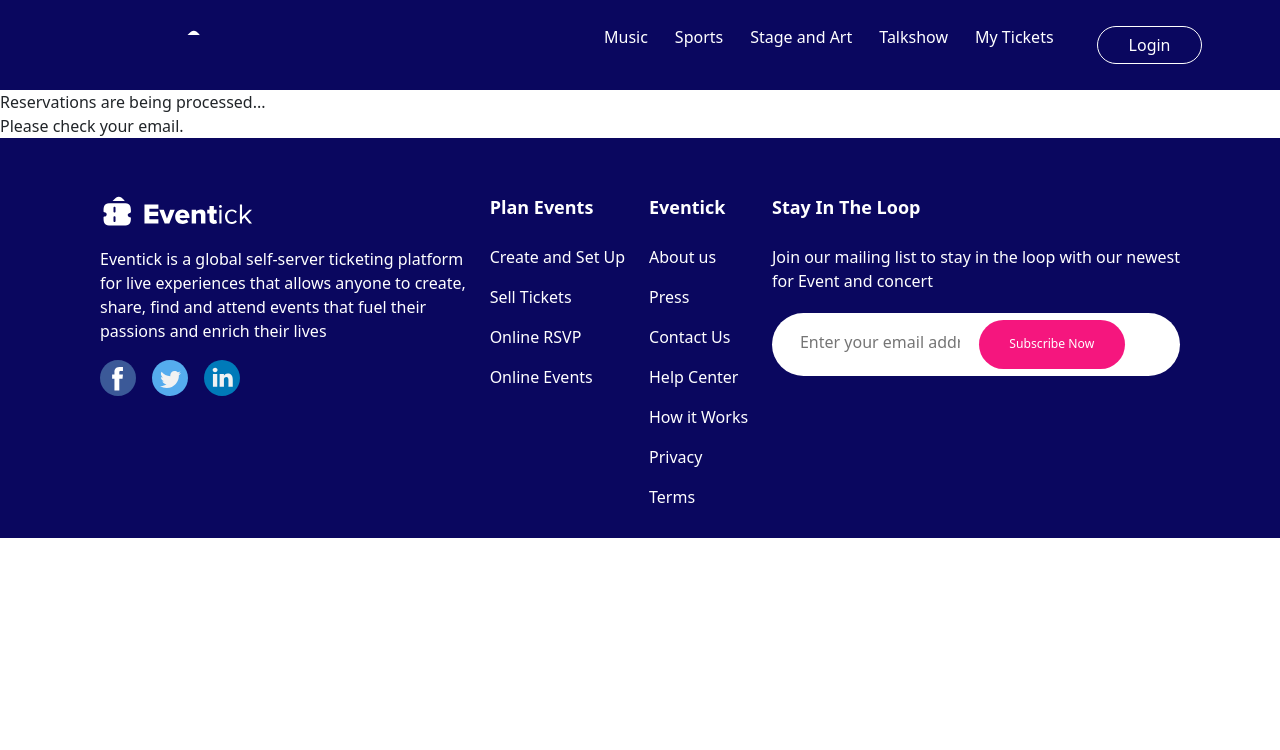
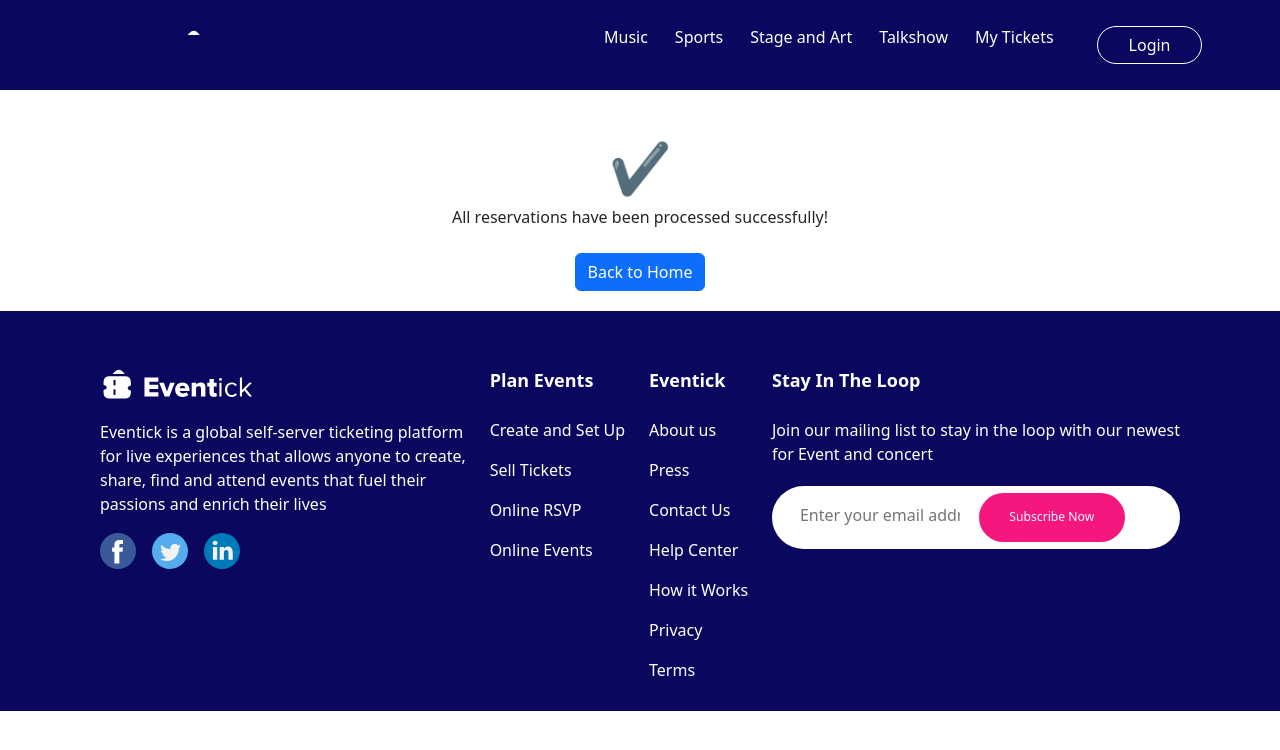
Before and after one commit to nguyenluongson06/projectfix4, a React (Create React App) app in the folder projectfix2-main/: page /reservation-processing in a window 1280 px wide. Shown: the top 750 px of the page. Built offline with nearby package versions, Linux system fonts and the light colour scheme.

Commit message:
finish add reservations

```diff
--- a/projectfix2-main/src/component/HomePage/HeaderHome.js
+++ b/projectfix2-main/src/component/HomePage/HeaderHome.js
@@ -123,7 +123,7 @@ const HeaderHome = ({ image1, image2 }) => {
 								</a>
 							</li>
 							<li className='nav-item'>
-								<a className='nav-link text-white' href='/my-tickets'>
+								<a className='nav-link text-white' href='/cart'>
 									My Tickets
 								</a>
 							</li>
--- /dev/null
+++ b/projectfix2-main/src/component/ReservationProcess/ReservationProcess.css
@@ -0,0 +1,35 @@
+.reservation-process-container {
+	text-align: center;
+	padding: 20px;
+}
+
+.progress-container {
+	margin-top: 20px;
+}
+
+.progress-bar-wrapper {
+	width: 100%;
+	background-color: #e0e0e0;
+	border-radius: 10px;
+	overflow: hidden;
+	height: 20px;
+	margin: 10px auto;
+	max-width: 400px;
+}
+
+.progress-bar {
+	height: 100%;
+	background-color: #4caf50;
+	transition: width 0.3s ease-in-out;
+}
+
+.checkmark {
+	font-size: 50px;
+	color: #4caf50;
+	margin-top: 20px;
+}
+
+.error-message {
+	color: red;
+	margin-top: 20px;
+}
--- a/projectfix2-main/src/component/ReservationProcess/ReservationProcess.js
+++ b/projectfix2-main/src/component/ReservationProcess/ReservationProcess.js
@@ -1,13 +1,75 @@
-import React, { useState } from 'react';
+import React, { useState, useEffect } from 'react';
+import { useSelector, useDispatch } from 'react-redux';
 import { useNavigate } from 'react-router-dom';
 import ReservationAPI from '../api/Reservation';
-import { useSelector, useDispatch } from 'react-redux';
+import './ReservationProcess.css'; // Add styles for progress bar and checkmark if needed
 
 export default function ReservationProcess() {
+	const cart = useSelector((state) => state.cart); // Access the cart state
+	const items = cart.ticket_list;
+
+	const [progress, setProgress] = useState(0); // Track progress
+	const [isCompleted, setIsCompleted] = useState(false); // Track completion
+	const [error, setError] = useState(null); // Track errors
+	const navigate = useNavigate();
+
+	useEffect(() => {
+		const createReservations = async () => {
+			const totalTickets = items.reduce(
+				(total, event) => total + event.tickets.length,
+				0,
+			);
+			let completedTickets = 0;
+
+			for (const event of items) {
+				for (const ticket of event.tickets) {
+					const reservationData = {
+						ticketId: ticket.id,
+						quantity: ticket.quantity || 1, // Ensure a quantity is provided
+					};
+
+					try {
+						await ReservationAPI.createReservation(reservationData);
+						completedTickets += 1;
+						setProgress((completedTickets / totalTickets) * 100); // Update progress
+					} catch (err) {
+						setError(`Failed to create reservation for ticket ${ticket.id}`);
+						console.error(err);
+					}
+				}
+			}
+
+			setIsCompleted(true); // Mark as completed
+		};
+
+		createReservations();
+	}, [items]);
+
 	return (
-		<div>
-			<div>Reservations are being processed...</div>
-			<div>Please check your email.</div>
+		<div className='reservation-process-container'>
+			<div className='progress-container'>
+				{!isCompleted ? (
+					<>
+						<div>Reservations are being processed...</div>
+						<div className='progress-bar-wrapper'>
+							<div
+								className='progress-bar'
+								style={{ width: `${progress}%` }}></div>
+						</div>
+					</>
+				) : (
+					<>
+						<div className='checkmark'>✔</div>
+						<div>All reservations have been processed successfully!</div>
+					</>
+				)}
+			</div>
+			{error && <div className='error-message'>{error}</div>}
+			{isCompleted && (
+				<button className='btn btn-primary mt-4' onClick={() => navigate('/')}>
+					Back to Home
+				</button>
+			)}
 		</div>
 	);
 }
--- a/projectfix2-main/src/component/api/Reservation.js
+++ b/projectfix2-main/src/component/api/Reservation.js
@@ -11,27 +11,29 @@ const ReservationAPI = {
 	 */
 	createReservation: async (reservationData) => {
 		try {
-			const token = TokenManager.getToken();
-			const response = await fetch(`${API_BASE_URL}/create`, {
+			const token = TokenManager.getToken(); // Retrieve token
+			const response = await fetch('http://localhost:8080/api/reservations/create', {
 				method: 'POST',
 				headers: {
-					Authorization: `Bearer ${token}`,
+					'Content-Type': 'application/json',
+					Authorization: `Bearer ${token}`, // Include token
 				},
 				body: JSON.stringify(reservationData),
 			});
-			console.log(response);
-			return response.data;
+
+			if (!response.ok) {
+				// Handle non-200 responses
+				const errorData = await response.json();
+				throw new Error(errorData.message || 'Failed to create reservation');
+			}
+
+			return await response.json(); // Parse JSON response
 		} catch (error) {
-			console.error(
-				'Error creating reservation:',
-				error.response?.data || error.message,
-			);
-			if (error.response?.status === 500) {
-				throw new Error('Internal Server Error: Unable to create reservation.');
-			}
+			console.error('Error creating reservation:', error.message || error);
 			throw error;
 		}
 	},
+
 
 	/**
 	 * Fetch the list of all reservations.
```
